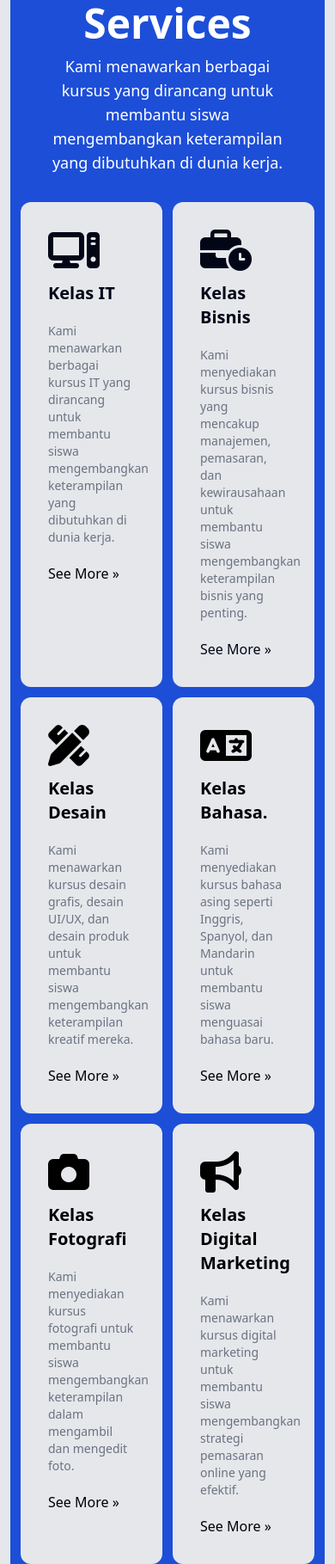
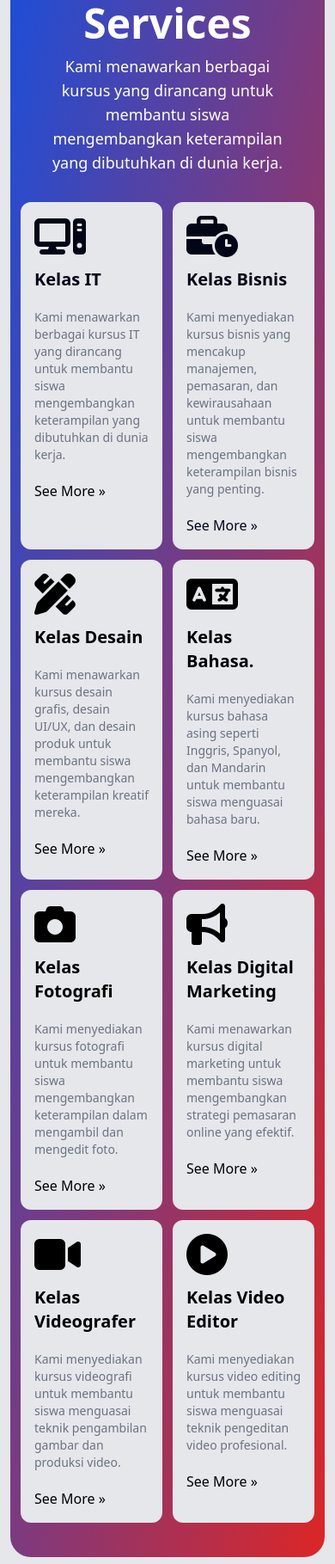
Before and after one commit to mochfalihfauzan/slicing-tailwind-fyp-media, a plain HTML site: page index.html in a window 390 px wide. Shown: the part 2228-4047 px from the top of the page at 86% size. Drawn offline with nearby package versions, Linux system fonts and the light colour scheme.

Commit message:
update grid columns pada services dan about section

```diff
--- a/index.html
+++ b/index.html
@@ -45,12 +45,12 @@
         </div>
         <div class="hidden md:flex gap-3">
           <a
-            href=""
+            href="#"
             class="py-2 px-4 bg-transparent border-2 text-blue-700 border-blue-700 rounded-lg font-semibold shadow-lg"
             >Sign up</a
           >
           <a
-            href=""
+            href="#"
             class="py-2 px-4 text-white bg-blue-700 rounded-lg font-semibold shadow-lg"
             >Get it Now</a
           >
@@ -98,7 +98,7 @@
     <section id="about" class="bg-gray-200 py-20 w-full">
       <div class="container mx-auto">
         <h3 class="text-5xl font-bold text-center mb-8">About</h3>
-        <div class="grid md:grid-cols-3 gap-8 mx-3">
+        <div class="grid md:grid-cols-2 lg:grid-cols-3 gap-8 mx-3">
           <div
             class="flex space-x-5 bg-white py-8 px-8 rounded-xl items-start border border-slate-300"
           >
@@ -147,7 +147,9 @@
 
     <!-- services -->
     <section id="services" class="text-white bg-gray-200 pb-20">
-      <div class="bg-blue-700 py-10 rounded-3xl mx-3">
+      <div
+        class="bg-gradient-to-br from-blue-700 to-red-600 py-10 rounded-3xl mx-3"
+      >
         <div class="container mx-auto">
           <div class="w-3/4 md:w-1/2 mx-auto">
             <h3 class="text-5xl font-bold text-center mb-3">Services</h3>
@@ -156,8 +158,10 @@
               siswa mengembangkan keterampilan yang dibutuhkan di dunia kerja.
             </p>
           </div>
-          <div class="grid grid-cols-2 md:grid-cols-4 gap-3 md:gap-5 mx-3">
-            <div class="bg-gray-200 py-8 px-8 rounded-xl">
+          <div
+            class="grid grid-cols-2 md:grid-cols-3 lg:grid-cols-4 gap-3 md:gap-5 mx-3"
+          >
+            <div class="bg-gray-200 p-4 md:p-8 rounded-xl">
               <i
                 class="fa-solid fa-computer text-slate-950 text-5xl md:text-8xl mb-3"
               ></i>
@@ -178,7 +182,7 @@
               </div>
             </div>
 
-            <div class="bg-gray-200 py-8 px-8 rounded-xl">
+            <div class="bg-gray-200 p-4 md:p-8 rounded-xl">
               <!-- <img src="https://placehold.co/100" alt="" /> -->
               <i
                 class="fa-solid fa-business-time text-5xl md:text-8xl text-slate-950 mb-3"
@@ -200,7 +204,7 @@
               </div>
             </div>
 
-            <div class="bg-gray-200 py-8 px-8 rounded-xl">
+            <div class="bg-gray-200 p-4 md:p-8 rounded-xl">
               <!-- <img src="https://placehold.co/100" alt="" /> -->
               <i
                 class="fa-solid fa-pen-ruler text-5xl md:text-8xl mb-3 text-black"
@@ -222,7 +226,7 @@
               </div>
             </div>
 
-            <div class="bg-gray-200 py-8 px-8 rounded-xl">
+            <div class="bg-gray-200 p-4 md:p-8 rounded-xl">
               <!-- <img src="https://placehold.co/100" alt="" /> -->
               <i
                 class="fa-solid fa-language text-5xl md:text-8xl mb-3 text-black"
@@ -243,7 +247,7 @@
               </div>
             </div>
 
-            <div class="bg-gray-200 py-8 px-8 rounded-xl">
+            <div class="bg-gray-200 p-4 md:p-8 rounded-xl">
               <i
                 class="fa-solid fa-camera text-5xl md:text-8xl mb-3 text-black"
               ></i>
@@ -263,7 +267,7 @@
               </div>
             </div>
 
-            <div class="bg-gray-200 py-8 px-8 rounded-xl">
+            <div class="bg-gray-200 p-4 md:p-8 rounded-xl">
               <i
                 class="fa-solid fa-bullhorn text-5xl md:text-8xl mb-3 text-black"
               ></i>
@@ -283,7 +287,7 @@
               </div>
             </div>
 
-            <div class="bg-gray-200 py-8 px-8 rounded-xl">
+            <div class="bg-gray-200 p-4 md:p-8 rounded-xl">
               <i
                 class="fa-solid fa-video-camera text-5xl md:text-8xl mb-3 text-black"
               ></i>
@@ -303,7 +307,7 @@
               </div>
             </div>
 
-            <div class="bg-gray-200 py-8 px-8 rounded-xl">
+            <div class="bg-gray-200 p-4 md:p-8 rounded-xl">
               <i
                 class="fa-solid fa-circle-play text-5xl md:text-8xl mb-3 text-black"
               ></i>
@@ -332,17 +336,19 @@
       <div class="container mx-auto">
         <div class="flex flex-col space-x-10 items-start pb-10">
           <!-- <img src="https://placehold.co/300" alt="" /> -->
-          <div class="grid grid-cols-1 mx-3 md:grid-cols-3 items-center gap-10">
+          <div
+            class="grid grid-cols-1 mx-3 md:grid-cols-3 items-center gap-10 text-center md:text-left"
+          >
             <h3 class="text-5xl font-bold mb-5">
               <i class="fa-solid fa-book mr-3"></i>E-Learning
             </h3>
-            <p class="mb-5">
+            <p class="mb-5 font-semibold">
               E-Learning Platform kami berkomitmen untuk menyediakan akses
               pendidikan berkualitas tinggi kepada semua orang. Dengan berbagai
               kursus yang tersedia, kami membantu siswa mengembangkan
               keterampilan yang dibutuhkan untuk sukses di dunia kerja.
             </p>
-            <p class="mb-5 pb-5">
+            <p class="mb-5 pb-5 font-semibold">
               Bergabunglah dengan komunitas kami dan mulailah perjalanan belajar
               Anda hari ini. Kami menawarkan fleksibilitas belajar kapan saja
               dan di mana saja, didukung oleh para ahli di bidangnya untuk
```
